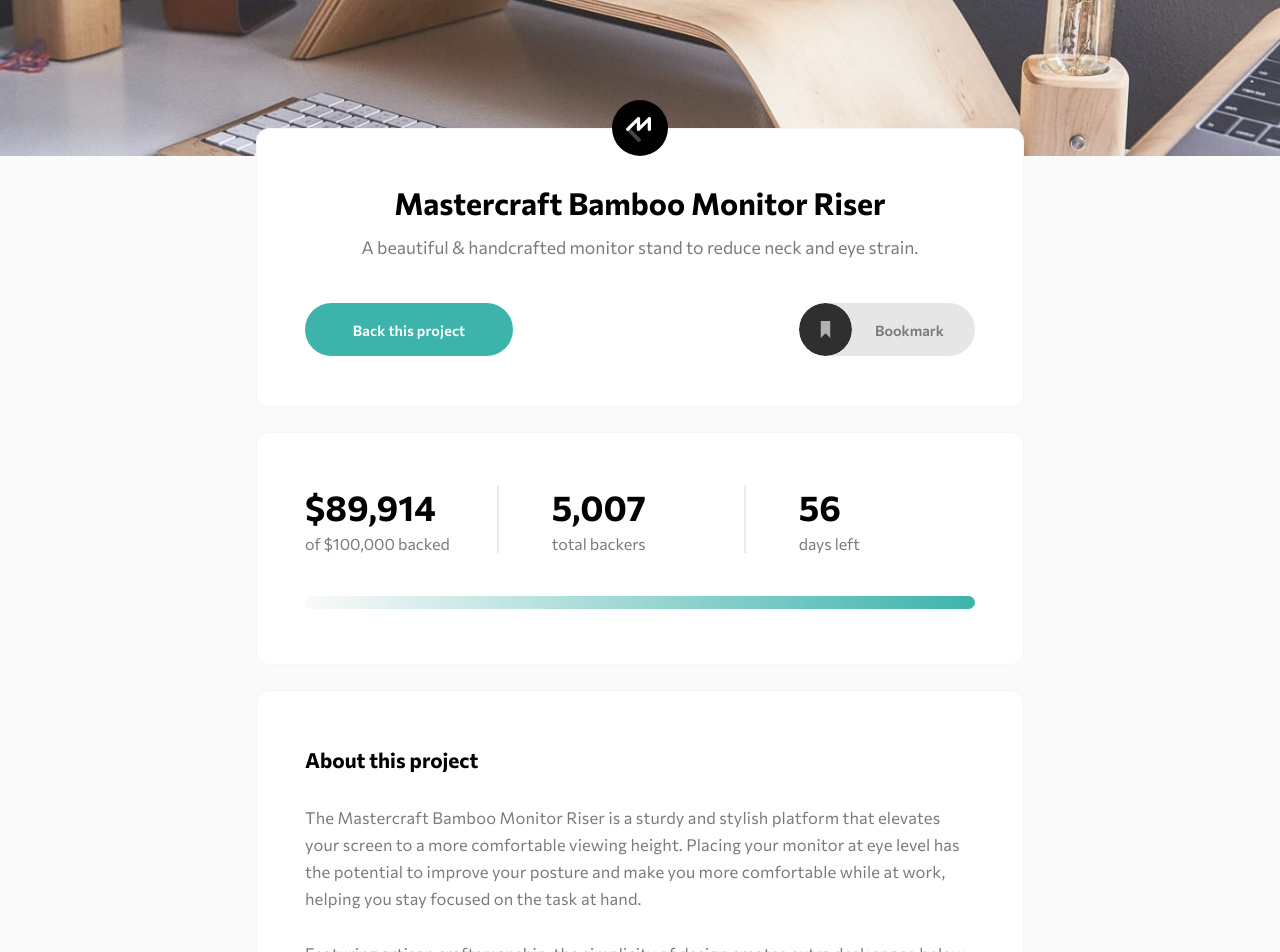
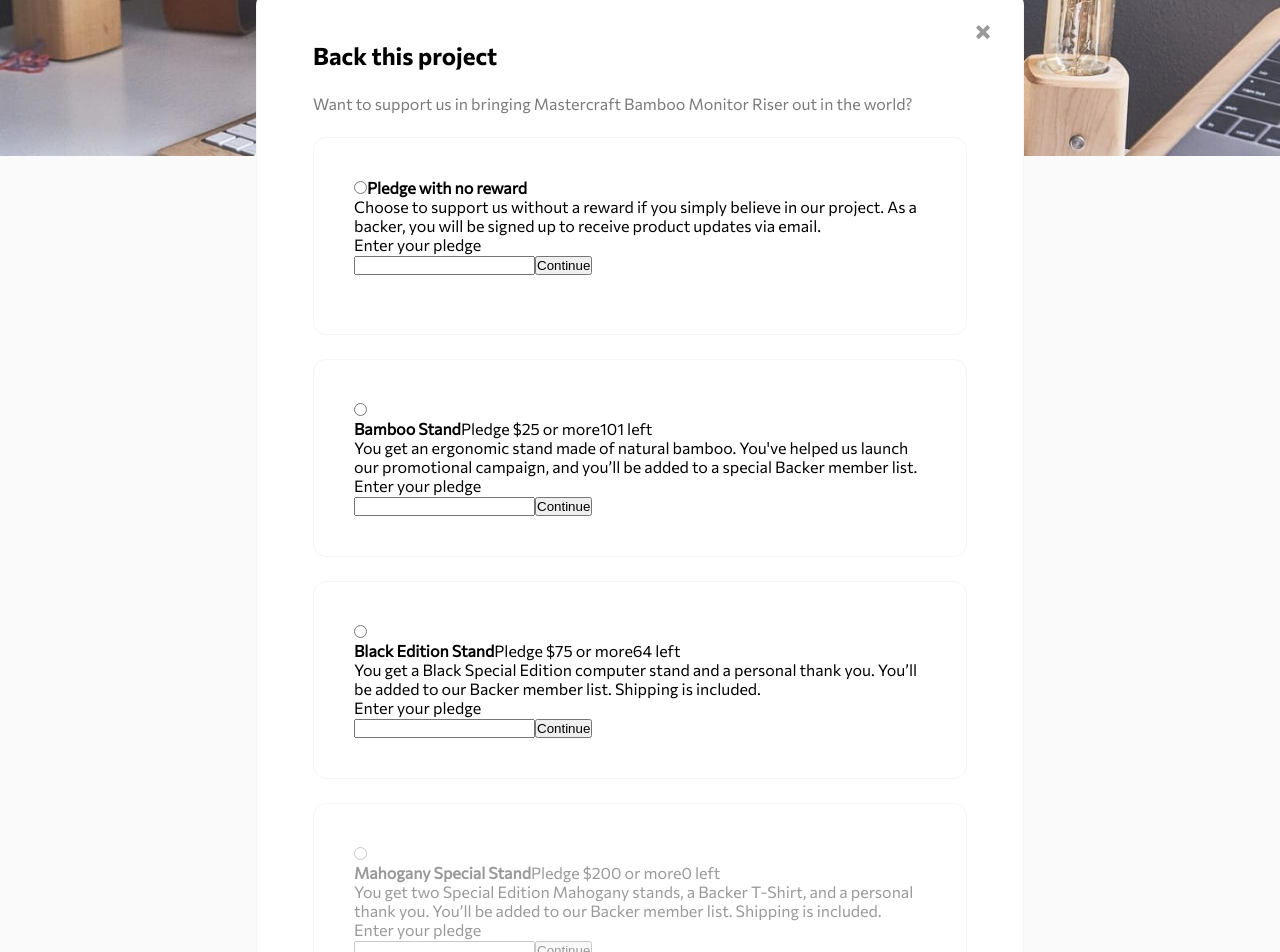
Before and after one commit to 0-BSCode/crowdfunding-product-page, a React (Create React App) app: page / in a window 1280 px wide. Shown: the part 200-1152 px from the top of the page. Built offline with nearby package versions, Linux system fonts and the light colour scheme.

Commit message:
Added classes for disabled overlay

```diff
--- a/src/App.js
+++ b/src/App.js
@@ -12,8 +12,8 @@
       <Main />
       <Footer />
       {/* <div className="overlay"></div> */}
-      {/* <Support />
-      <Thanks /> */}
+      <Support />
+      {/*<Thanks /> */}
     </div>
   );
 }
--- a/src/assets/components/Popup/Support.js
+++ b/src/assets/components/Popup/Support.js
@@ -1,8 +1,12 @@
 import React from 'react'
+import exit from '../../images/icon-close-modal.svg'
 
 const Support = () => {
   return (
     <section className="support">
+        <button className="support__exit">
+            <img className="support__exit-img" alt="Exit" src={exit} />
+        </button>
         <h3 className="support__header">
             Back this project
         </h3>
@@ -10,10 +14,10 @@
             Want to support us in bringing Mastercraft Bamboo Monitor Riser out in the world?
         </p>
         <div className="support__options">
-            <label className="option option__none">
+            <label className="option">
                 <input type="radio" name="radio"/>
                 <span className="option__radio"></span>
-                <h4 className="option__header">
+                <h4 className="option__header option__header--none">
                     Pledge with no reward
                 </h4>
                 <p className="option__description">
@@ -31,10 +35,10 @@
                     </button>
                 </div>
             </label>
-            <label className="option option__normal">
+            <label className="option">
                 <input type="radio" name="radio" />
                 <span className="option__radio"></span>
-                <div className="option__header">
+                <div className="option__header option__header--pledge">
                     <h4 className="option__heading">
                         Bamboo Stand
                     </h4>
@@ -60,10 +64,10 @@
                     </button>
                 </div>
             </label>
-            <label className="option option__premium">
+            <label className="option">
                 <input type="radio" name="radio" />
                 <span className="option__radio"></span>
-                <div className="option__header">
+                <div className="option__header option__header--pledge">
                     <h4 className="option__heading">
                         Black Edition Stand
                     </h4>
@@ -89,10 +93,10 @@
                     </button>
                 </div>
             </label>
-            <label className="option option__deluxe">
+            <label className="option option--out">
                 <input type="radio" name="radio" />
                 <span className="option__radio"></span>
-                <div className="option__header">
+                <div className="option__header option__header--pledge">
                     <h4 className="option__heading">
                         Mahogany Special Stand
                     </h4>
```
